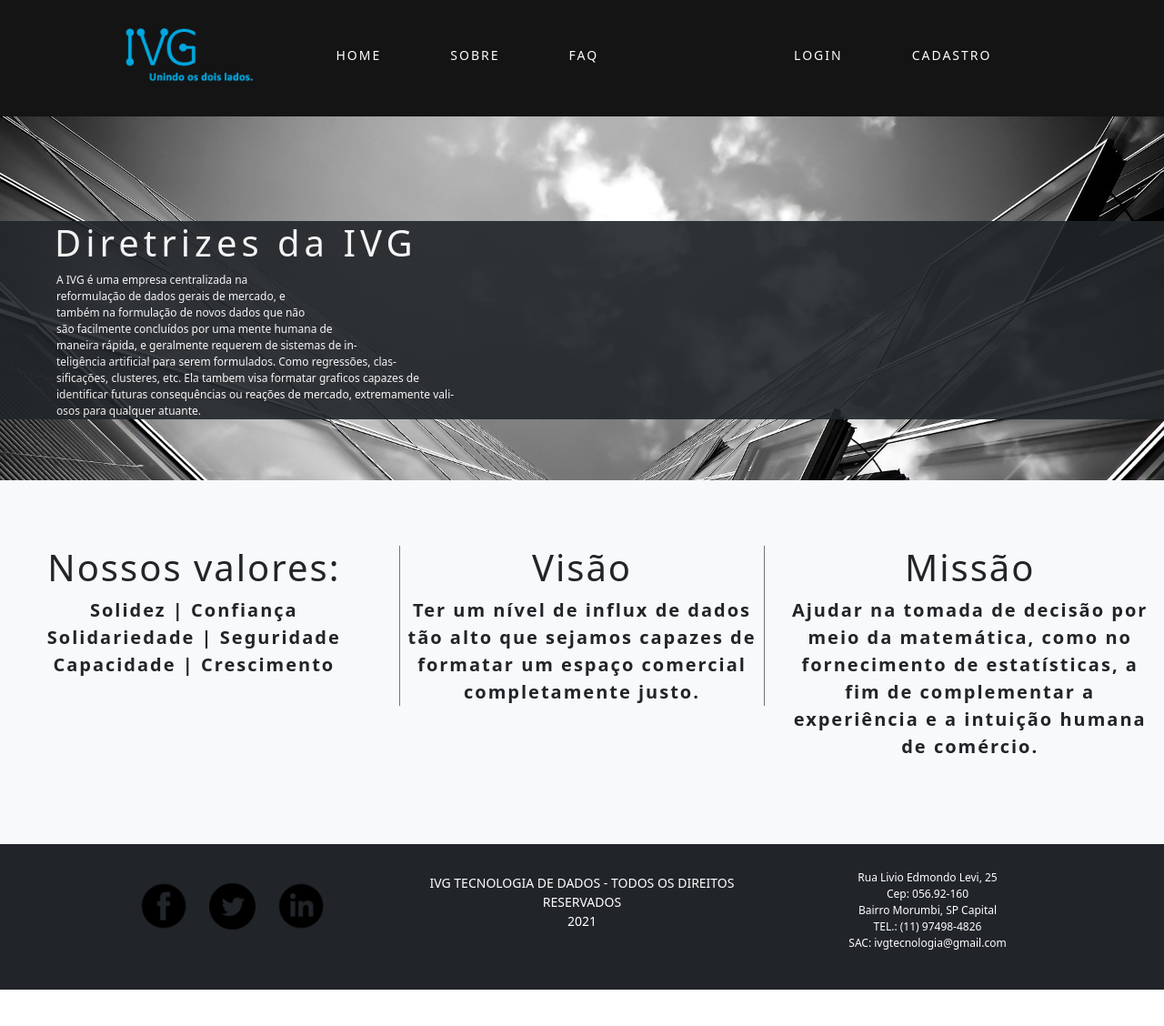
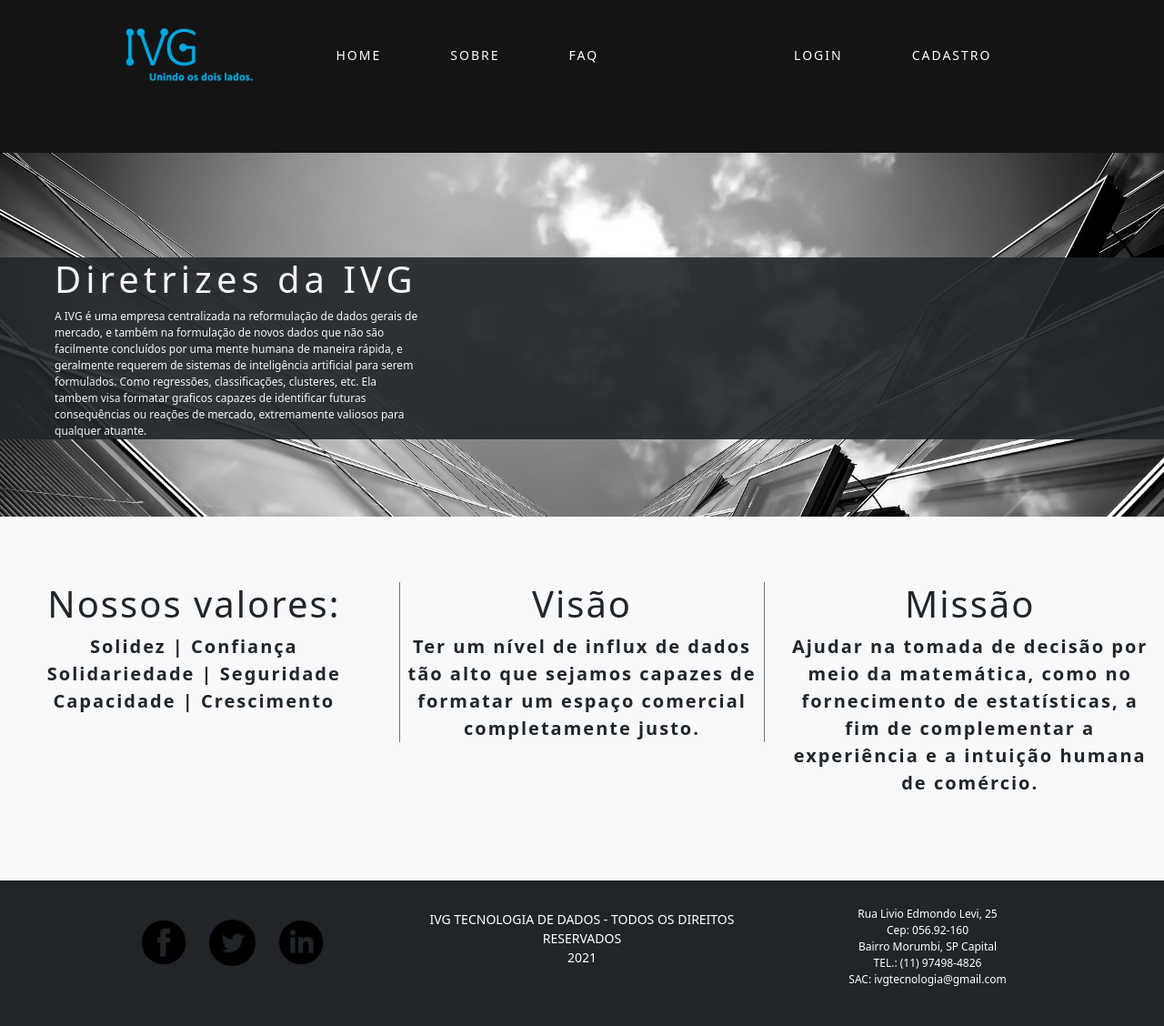
Before and after one commit to Sirmadeira/IVG_SITE_FLASK, a Flask app: page /Sobre in a window 1280 px wide. Shown: the whole page at 91% size. Before the commit the page ends 1088 px from the top, so only its background shows below. Run offline with Flask 2, Linux system fonts and the light colour scheme; some libraries are stand-ins or nearby versions.

Commit message:
atualizei vários fundos

```diff
--- a/FlaskCodePacote/Templates/Layout.html
+++ b/FlaskCodePacote/Templates/Layout.html
@@ -56,7 +56,7 @@
           </div>
     </div>
   </header>
-  <main role="main" class="container-fluid">
+  <main role="main" class="container-fluid m-0">
     <div class="row">
         <div class="col">
           {% with messages = get_flashed_messages(with_categories=true) %}
--- a/FlaskCodePacote/Templates/Sobre.html
+++ b/FlaskCodePacote/Templates/Sobre.html
@@ -3,17 +3,8 @@
 <div class="container-fluid mt-5" style="background-image: url(static/imagens/Sobre-Background.jpg); background-size: cover; height: 400px; margin: 35px 0 0 0; padding: 9% 0; width: 100%;">
   <div class="col-lg bg-dark" style="opacity: .9">
     <h1 style="padding-left: 60px; letter-spacing: 5px;">Diretrizes da IVG</h1>
-        <ol style="list-style: none; font-size: 12px; margin-left: 30px;">
-        <li>A IVG é uma empresa centralizada na</li>
-        <li>reformulação de dados gerais de mercado, e</li>
-        <li>também na formulação de novos dados que não</li>
-        <li>são facilmente concluídos por uma mente humana de</li>
-        <li>maneira rápida, e geralmente requerem de sistemas de in-</li>
-        <li>teligência artificial para serem formulados. Como regressões, clas-</li>
-        <li>sificações, clusteres, etc. Ela tambem visa formatar graficos capazes de</li>
-        <li>identificar futuras consequências ou  reações de mercado, extremamente vali-</li>
-        <li>osos para qualquer atuante.</li>
-    </ol>
+        <p style="list-style: none; font-size: 12px; margin-left: 60px; width: 400px;">A IVG é uma empresa centralizada na reformulação de dados gerais de mercado, e também na formulação de novos dados que não são facilmente concluídos por uma mente humana de maneira rápida, e geralmente requerem de sistemas de inteligência artificial para serem formulados. Como regressões, classificações, clusteres, etc. Ela tambem visa formatar graficos capazes de
+        identificar futuras consequências ou  reações de mercado, extremamente valiosos para qualquer atuante.</p>
   </div>
   <div class="" style="max-width: 1000px;">
   </div>
--- a/FlaskCodePacote/static/css/main.css
+++ b/FlaskCodePacote/static/css/main.css
@@ -7,7 +7,7 @@
 body {
   background-color: #141414;
   color: white;
-  margin-top: 5rem;
+  margin-top: 120px;
   animation: Transição 50ms;
 }
 
@@ -111,10 +111,6 @@ padding: 10% 0;
 .carousel{
   margin: -50px 0 0px;
 }
-.d-block .w-100{
-  position: center;
-  margin: 10px;
-}
 .carousel-caption{
   margin: 0px 0;
   padding: 0px;
@@ -146,7 +142,7 @@ padding: 10% 0;
 /*Tags do FAQ*/
 .accordion-button:not(.collapsed) {
   color: #0c63e4;
-  background-color: #1363D4;
+  background-color: #74A4F7;
 }
 
 /*Tags do Sobre*/
```
Also changed, not shown: FlaskCodePacote/Templates/Homepage.html (+10 -8 lines), FlaskCodePacote/static/imagens/Homepage-Slide02.jpg, FlaskCodePacote/static/imagens/Homepage-Slide03.jpg, FlaskCodePacote/static/imagens/Homepage-Slide04.jpg, 1 other file.
